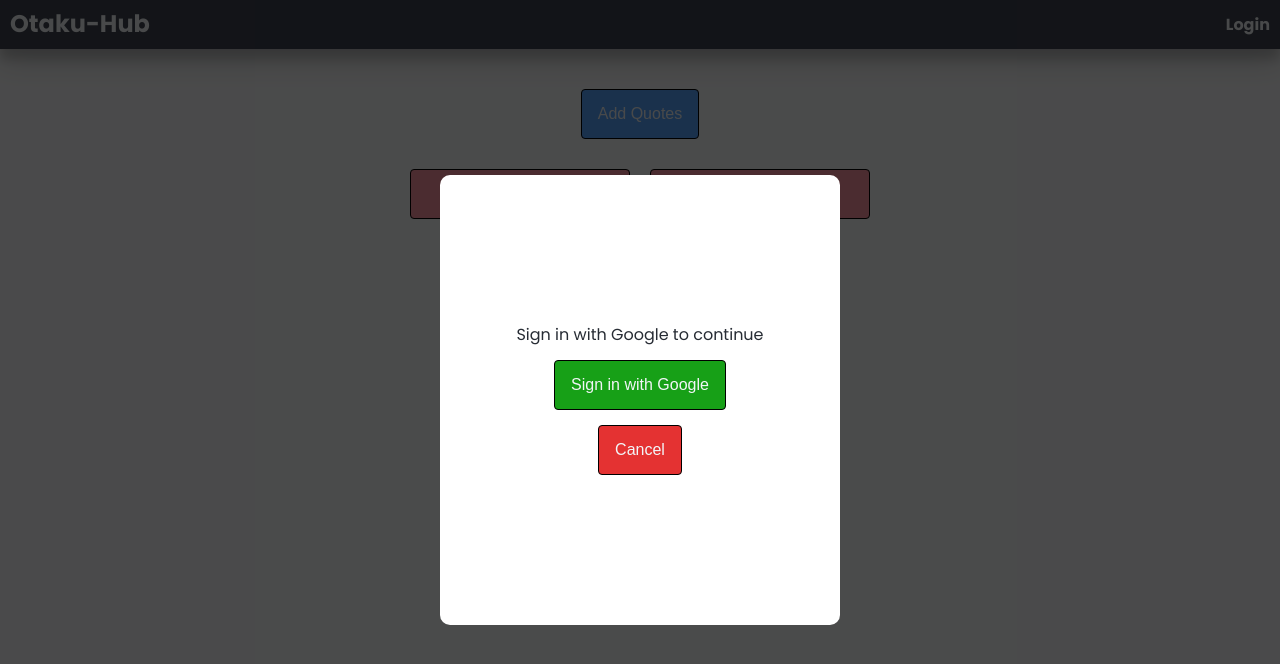
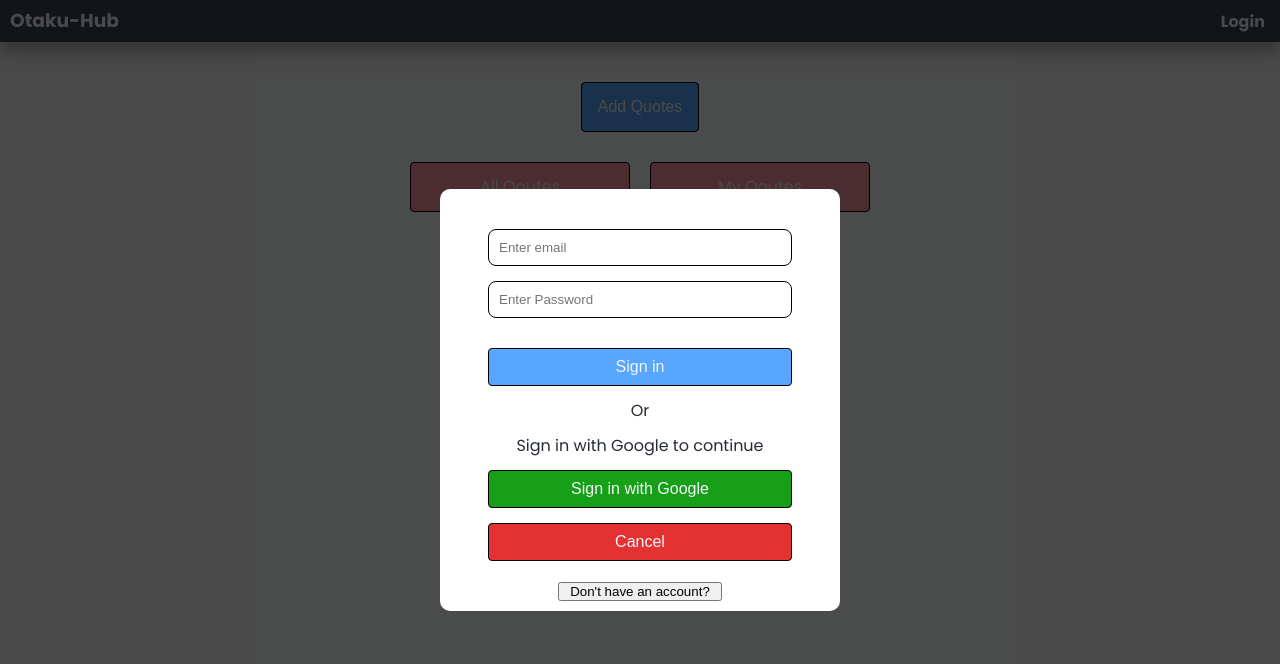
Before and after one commit to Chandra2407/Otaku-Hub, a React (Create React App) app: page /login in a window 1280 px wide. Shown: the top 664 px of the page. Built offline with nearby package versions, Linux system fonts and the light colour scheme.

Commit message:
email-pass authentication added

```diff
--- a/src/components/header/Header.jsx
+++ b/src/components/header/Header.jsx
@@ -12,13 +12,15 @@ const Header = ({setIsAuth}) => {
       localStorage.clear();
       setIsAuth(false)
     })
+    .catch((err)=>{
+      console.log(err.message)
+    })
   }
   return (
     <div className='header'>
-            <h2>Otaku-Hub</h2>
+            <h3>Otaku-Hub</h3>
             <div className="header-right">
               {!localStorage.getItem('isAuth')?<Link to='/login' className='login'>Login</Link>:<><button className='logout' onClick={logout}>logout</button><a href='#' className='logout'>{localStorage.getItem('username')}</a></>}
-
             </div>
 
 
--- a/src/components/header/header.scss
+++ b/src/components/header/header.scss
@@ -13,15 +13,25 @@
   .login {
     color: $clr-text-light;
     font-weight: 700;
+    margin-right: 5px;
   }
 
   .logout {
     font-weight: 700;
-    font-size: 11px;
-    margin: 0 4px;
+    font-size: 16px;
+    margin: 0 8px;
     background: none;
     color: white;
     border: none;
     cursor: pointer;
   }
 }
+
+@media screen and (max-width:600px){
+  .header{
+    .logout{
+      font-size: 11px;
+      margin: 0 5px;
+    }
+  }
+}
--- a/src/components/login/Login.js
+++ b/src/components/login/Login.js
@@ -1,25 +1,84 @@
-import React from 'react'
+import React,{useState} from 'react'
 import { useNavigate } from 'react-router-dom'
 import { auth, provider } from '../../firebase/config'
-import {signInWithPopup} from 'firebase/auth'
+import {signInWithPopup,createUserWithEmailAndPassword,signInWithEmailAndPassword} from 'firebase/auth'
 import './login.scss'
 
 const Login = ({setIsAuth}) => {
+    const[signUp,setSignUp] = useState(false)
+    const [email,setEmail] = useState('')
+    const [password,setPassowrd] = useState('')
+    const [error,setError] = useState(false)
     let navigate = useNavigate()
+
     const handleClick = (e)=>{
         e.preventDefault()
         signInWithPopup(auth,provider).then(async(result)=>{
             await localStorage.setItem('isAuth',true)
             await setIsAuth(true)
-            localStorage.setItem('username',result.user.displayName)
+            if(result.user.displayName){
+              localStorage.setItem('username',result.user.displayName)
+            }
+            else{
+              let username = result.user.email.substring(0,result.user.email.indexOf('@'))
+              localStorage.setItem('username',username)
+            }
             if(localStorage.getItem('isAuth')) navigate('/')
+            setError(false)
         }).catch(error=>{
           console.log(error)
+          setError(true)
         })
-        // signInWithRedirect(auth,provider).then(result=>{
+  }
+  // const redirect = ()=>{
+  //   signInWithRedirect(auth,provider)
+  // }
 
-        // })
+  const handleSubmit = (e)=>{
+      e.preventDefault()
+      if(signUp){
+        createUserWithEmailAndPassword(auth,email,password)
+        .then(async(result)=>{
+          await localStorage.setItem('isAuth',true)
+          await setIsAuth(true)
+          if(result.user.displayName){
+            localStorage.setItem('username',result.user.displayName)
+          }
+          else{
+            let username = result.user.email.substring(0,result.user.email.indexOf('@'))
+            localStorage.setItem('username',username)
+          }
+          if(localStorage.getItem('isAuth')) navigate('/')
+          setError(false)
+        })
+        .catch((err)=>{
+          console.log(err.message)
+          setError(true)
+        })
 
+      }
+      else{
+        signInWithEmailAndPassword(auth,email,password)
+        .then(async(result)=>{
+          await localStorage.setItem('isAuth',true)
+          await setIsAuth(true)
+          if(result.user.displayName){
+            localStorage.setItem('username',result.user.displayName)
+          }
+          else{
+            let username = result.user.email.substring(0,result.user.email.indexOf('@'))
+            localStorage.setItem('username',username)
+          }
+          if(localStorage.getItem('isAuth')) navigate('/')
+          setError(false)
+        })
+        .catch(err=>{
+          console.log(err.message)
+          setError(true)
+        })
+      }
+      setEmail('')
+      setPassowrd('')
   }
   const handleCancel = ()=>{
     navigate('/');
@@ -27,11 +86,17 @@ const Login = ({setIsAuth}) => {
   return (
     <div className='modal-bg'>
     <div className="modal-pop">
-    <form action="">
-         <p>Sign in with Google to continue</p>
-        <button className='btn' id='signin' onClick={handleClick}>Sign in with Google</button>
-        <button className='btn' id='signincancel' onClick={handleCancel}>Cancel</button>
-    </form>
+    <form action="" className='login-form' onSubmit={handleSubmit}>
+          <input type="email" value={email} onChange={((e)=>setEmail(e.target.value))} required placeholder='Enter email' />
+          <input type="password" value={password} onChange={((e)=>setPassowrd(e.target.value))} minLength={6} required placeholder='Enter Password'/>
+          <p className='error'>{error?'invalid email or password':''}</p>
+          <button type='submit' className='btn login-btns'>{!signUp?'Sign in':'Sign up'}</button>
+          <p>Or</p>
+          <p>Sign in with Google to continue</p>
+          <button className='btn login-btns' id='signin' onClick={handleClick}>Sign in with Google</button>
+          <button className='btn login-btns' id='signincancel' onClick={handleCancel}>Cancel</button>
+      </form>
+        <button className='already' onClick={()=>setSignUp(!signUp)}>{!signUp?`Don't`:'Already'} have an account?</button>
     </div>
 </div>
   )
--- a/src/components/login/login.scss
+++ b/src/components/login/login.scss
@@ -1,6 +1,28 @@
+.login-btns{
+    width:80%;
+    padding:6px;
+}
 #signin{
     background-color: rgb(23, 160, 23);
 }
 #signincancel{
     background-color: rgb(228, 50, 50);
 }
+.login-form{
+    input{
+        padding: 10px;
+        width: 80%;
+        border-radius: 8px;
+        outline: none;
+        border: 1px solid black;
+    }
+    .error{
+        font-size: 14px;
+        color: rgb(228, 50, 50);
+    }
+}
+.already{
+    padding: 0 10px;
+    cursor: pointer;
+    margin-bottom: 10px;
+}
--- a/src/components/modal/Modal.js
+++ b/src/components/modal/Modal.js
@@ -1,29 +1,29 @@
-import React,{useState,useContext} from 'react'
+import React, { useState, useContext } from 'react'
 import { modalContext } from '../../App';
 import './modal.scss'
 
 const Modal = () => {
-    const types = ['image/png','image/jpg','image/jpeg'];
-    const [file,setFile] = useState(null);
-    const [error,setError] = useState(null);
+    const types = ['image/png', 'image/jpg', 'image/jpeg'];
+    const [file, setFile] = useState(null);
+    const [error, setError] = useState(null);
     const modal = useContext(modalContext)
 
-    const handleChange = (e)=>{
+    const handleChange = (e) => {
         let selected = e.target.files[0];
-        if(selected && types.includes(selected.type)){
+        if (selected && types.includes(selected.type)) {
             setFile(selected)
             setError(null)
         }
-        else{
+        else {
             setError('Please select png or jpg files');
             setFile(null)
         }
     }
 
-    const handleClick = ()=>{
+    const handleClick = () => {
         modal.setShowModal(false)
     }
-    const handleSubmit = (e)=>{
+    const handleSubmit = (e) => {
         modal.setShowModal(false)
     }
     return (
@@ -31,14 +31,15 @@ const Modal = () => {
             <div className="modal-pop">
                 <form action="" onSubmit={handleSubmit}>
                     <label>
-        <input type="file" required onChange={handleChange}/>
+                        <input type="file" required onChange={handleChange} />
                         <span>Add Image</span>
                     </label>
                     <div className='output'>
                         {error && <div className='error'>{error}</div>}
                         {file && <div> {file.name}</div>}
                     </div>
-        <textarea cols="30" rows="10" placeholder='Add Quote' required></textarea>
+                    <input type="text" placeholder='Chanracter name' />
+                    <textarea cols="30" rows="6" placeholder='Add Quote' required></textarea>
                     <div className="buttons">
                         <button className='btn' type='submit'>Add Quote</button>
                         <button className='btn' onClick={handleClick}>Cancel</button>
--- a/src/components/modal/modal.scss
+++ b/src/components/modal/modal.scss
@@ -11,26 +11,27 @@
     z-index: 10;
     .modal-pop{
         width: 400px;
-        height: 450px;
         background-color: white;
         opacity: 1;
         border-radius: 10px;
-        overflow: hidden;
+        overflow: scroll;
+        text-align: center;
         form{
             display: flex;
             flex-direction: column;
             justify-content: center;
             gap: 15px;
             align-items: center;
-            height: 100%;
             padding: 0 10px;
+            padding-top: 40px;
+            padding-bottom: 20px;
             label{
                 cursor: pointer;
                 border: 1px solid black;
                 padding: 8px;
                 border-radius: 10px;
                 &:hover{
-                    border: 2px solid rgb(184, 84, 84);
+                    background-color: azure;
                 }
                 input{
                     opacity: 0;
@@ -42,6 +43,14 @@
                 padding: 10px;
                 font-size:18px;
                 border-radius: 10px;
+                width: 80%;
+            }
+            input[type=text]{
+                padding: 10px;
+                width: 80%;
+                border-radius: 8px;
+                outline: none;
+                border: 1px solid black;
             }
             .output{
                 .error{
@@ -50,7 +59,15 @@
             }
             .buttons{
                 display: flex;
+                flex-direction: column;
+                justify-content: center;
+                align-items: center;
                 gap: 10px;
+                width: 100%;
+                button{
+                    width: 80%;
+                    padding: 8px;
+                }
                 button:nth-child(2){
                     background-color: red;
                 }
```
Lines whose indentation alone changed are shown as unchanged.
